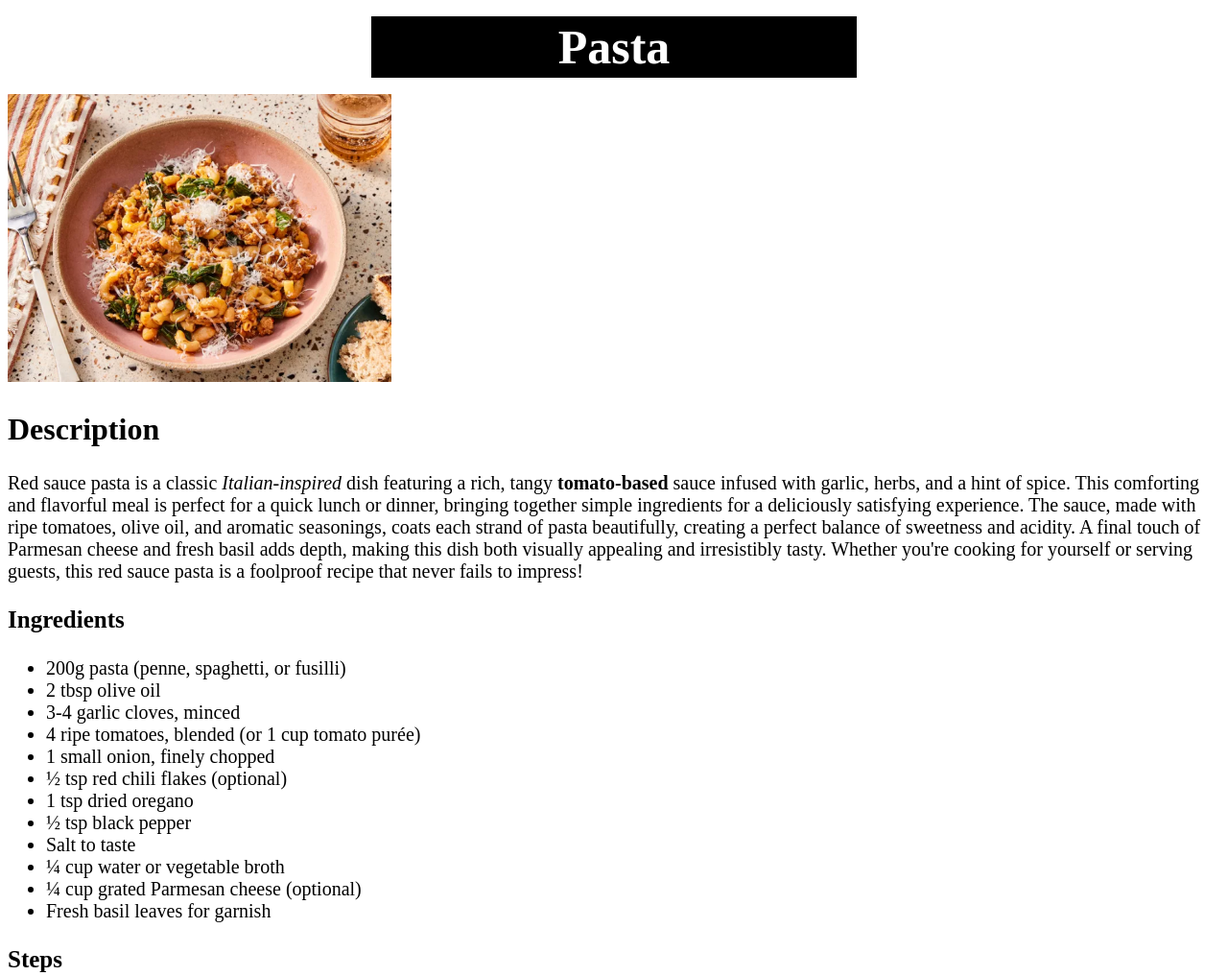
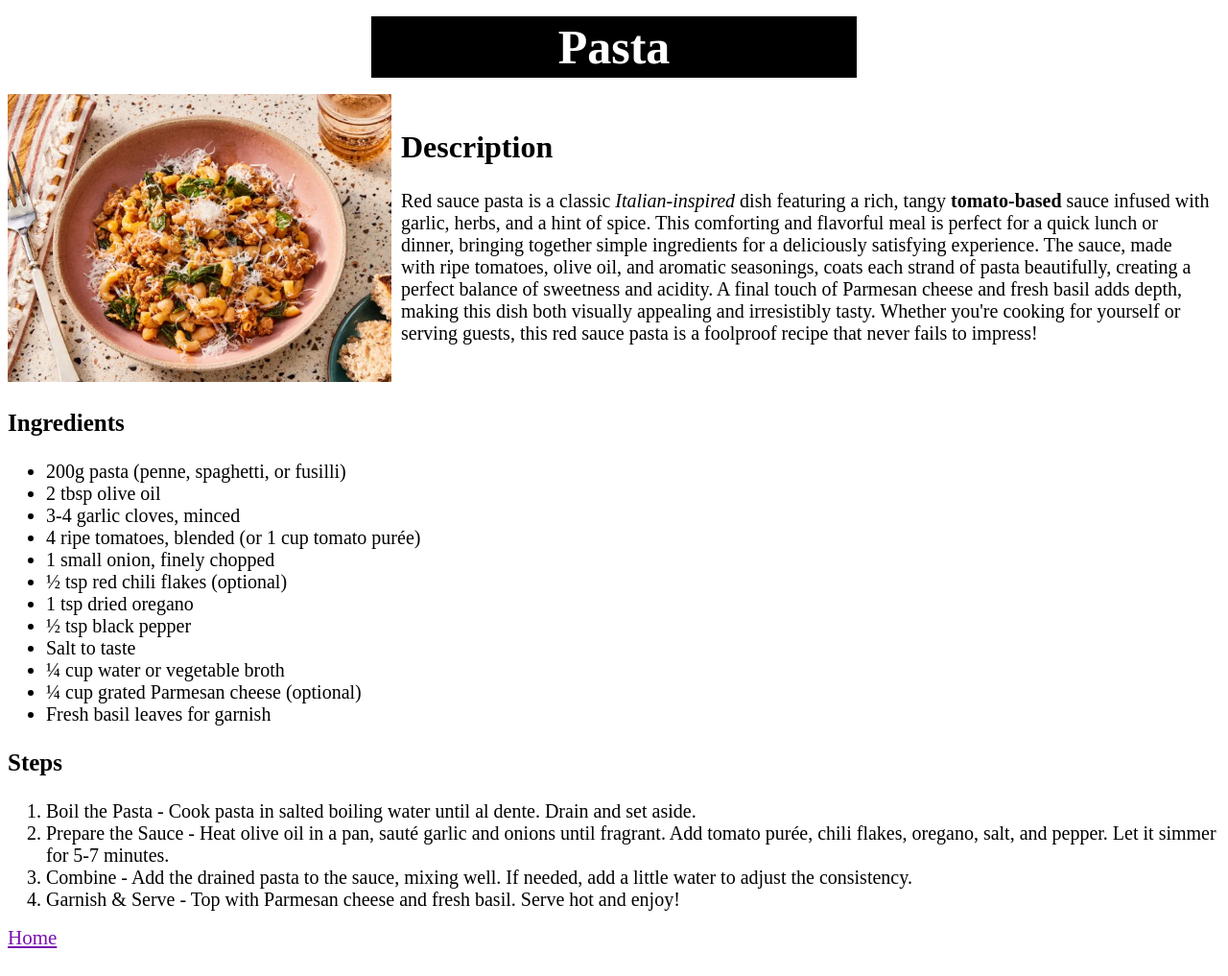
Before and after one commit to navs04/odin-recipes, a plain HTML site: page recipes/pasta.html in a window 1280 px wide. Shown: the top 1017 px of the page at 96% size. Drawn offline with Linux system fonts and the light colour scheme.

Commit message:
Edit style.css

```diff
--- a/css/style.css
+++ b/css/style.css
@@ -50,6 +50,16 @@ p,li {
     text-align: center;
 }
 
+.media{
+    display: flex;
+    align-items: flex-start;
+}
+
+.media .content{
+    flex:1;
+    padding: 10px;
+}
+
 .navbar {
     display: flex;
 }
```
